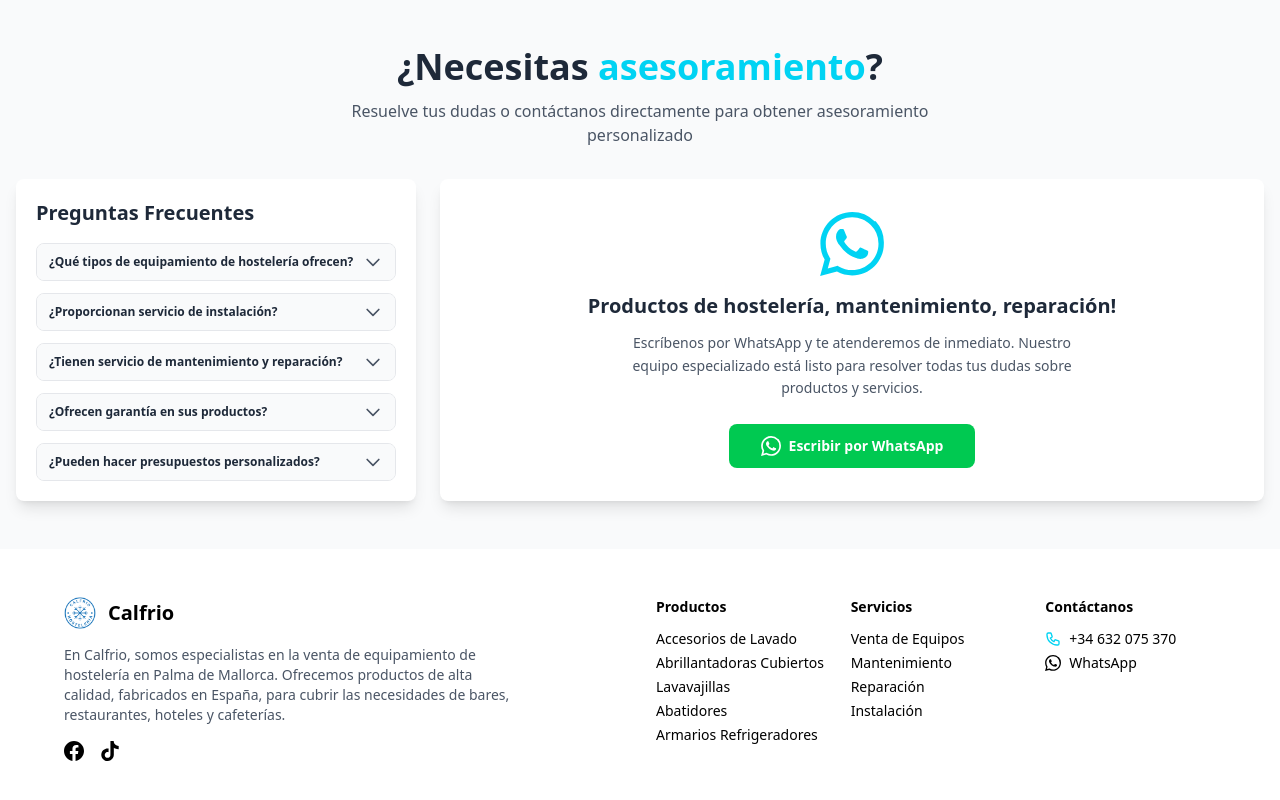
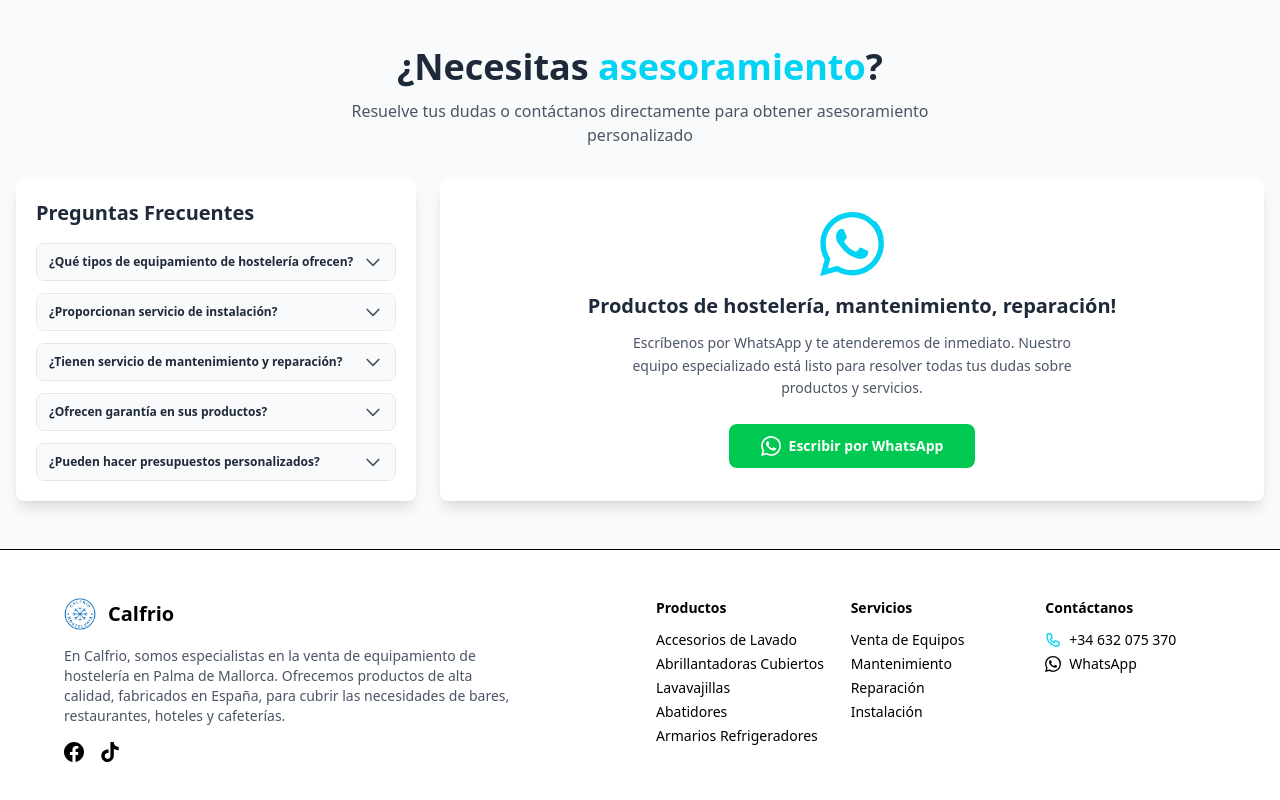
Before and after one commit to calfrio-es/Calfrio.es, a React (Vite) app: page /inicio in a window 1280 px wide. Shown: the part 2609-3409 px from the top of the page. Built offline with nearby package versions, Linux system fonts and the light colour scheme.

Commit message:
Modifica el componente Footer para añadir un borde superior negro, mejorando la separación visual del contenido. Esta actualización contribuye a una mejor presentación del pie de página.

```diff
--- a/src/components/layout/Footer.jsx
+++ b/src/components/layout/Footer.jsx
@@ -3,7 +3,7 @@ import logo from '../../assets/img/logo.webp';
 
 const Footer = () => {
   return (
-    <footer className="bg-white py-12 px-4">
+    <footer className="bg-white py-12 px-4 border-t-1 border-black">
       <div className="container mx-auto max-w-6xl">
         <div className="grid grid-cols-1 lg:grid-cols-2 gap-8">
           {/* Sección izquierda - Logo, descripción y redes sociales */}
```
